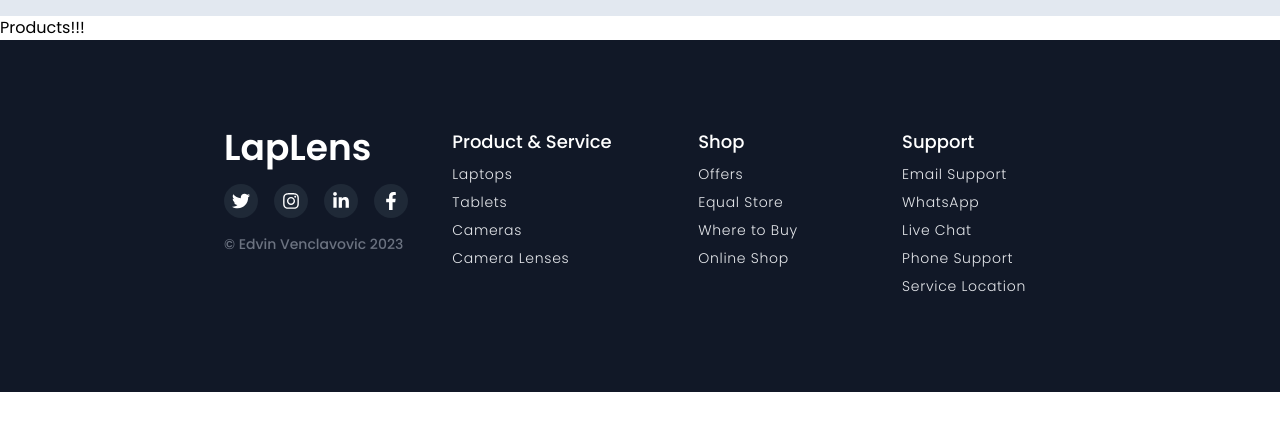
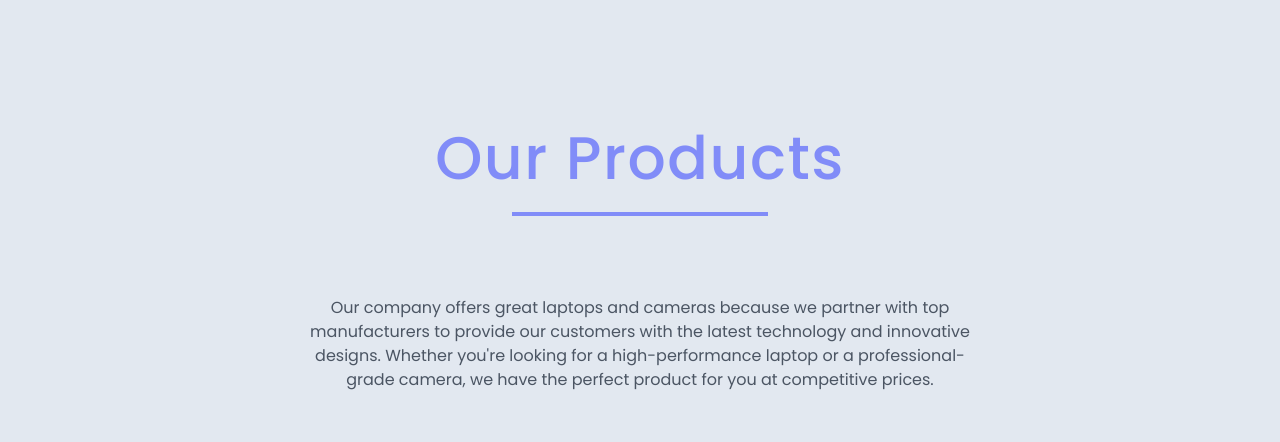
Before and after one commit to Dvin12/ecommerce, a React (Create React App) app: page /products in a window 1280 px wide. Shown: the part 120-562 px from the top of the page. Built offline with nearby package versions, Linux system fonts and the light colour scheme; data requests are answered from the project's data file.

Commit message:
added content to the products page
All the website is fully functional, now only that is left is improve  the styling  add responsiveness to it

```diff
--- a/src/App.js
+++ b/src/App.js
@@ -52,6 +52,7 @@ const router = createBrowserRouter([
       {
         path: "/products",
         element: <Products></Products>,
+        loader: productData,
       },
 
       {
--- a/src/component/Products.js
+++ /dev/null
@@ -1,30 +0,0 @@
-import ProductsCard from "./ProductsCard";
-
-function Products({ products }) {
-  return (
-    <section className="bg-gray-900 p-12 h-full ">
-      <div className="mx-28">
-        <div className="flex flex-col justify-center items-center ">
-          <h2 className="text-gray-100 text-6xl  mt-12 font-medium  tracking-wide">
-            Our Products
-          </h2>
-          <span className="w-64 h-[4px] bg-white mt-6"></span>
-          <p className="text-center mt-6 text-gray-400 text-sm w-3/4 ">
-            Our company offers great laptops and cameras because we partner with
-            top manufacturers to provide our customers with the latest
-            technology and innovative designs. Whether you're looking for a
-            high-performance laptop or a professional-grade camera, we have the
-            perfect product for you at competitive prices.
-          </p>
-        </div>
-        <section className="my-28 grid grid-cols-3 gap-20 justify-center p-12">
-          {products.map((item) => (
-            <ProductsCard key={item.id} product={item}></ProductsCard>
-          ))}
-        </section>
-      </div>
-    </section>
-  );
-}
-
-export default Products;
--- /dev/null
+++ b/src/component/ProductsComponent.js
@@ -0,0 +1,17 @@
+import ProductsCard from "./ProductsCard";
+
+function ProductsComponent({ products }) {
+  return (
+    <section className="h-full  p-12 ">
+      <div className="mx-28">
+        <section className="my-28 grid grid-cols-3 justify-center gap-20 p-12">
+          {products.map((item) => (
+            <ProductsCard key={item.id} product={item}></ProductsCard>
+          ))}
+        </section>
+      </div>
+    </section>
+  );
+}
+
+export default ProductsComponent;
--- a/src/pages/Products.js
+++ b/src/pages/Products.js
@@ -1,4 +1,31 @@
+import ProductsComponent from "../component/ProductsComponent";
+import ProductsCard from "../component/ProductsCard";
+import { useEffect, useState } from "react";
+import { useLoaderData } from "react-router-dom";
+
 function Products() {
-  return <div>Products!!!</div>;
+  const [products, setProducts] = useState([]);
+  const data = useLoaderData();
+  useEffect(() => {
+    setProducts(data.data);
+  }, [data]);
+  return (
+    <div className="bg-slate-200">
+      <div className="mx-48 flex flex-col items-center justify-center  ">
+        <h2 className="mt-28 text-6xl  font-medium tracking-wide  text-indigo-400">
+          Our Products
+        </h2>
+        <span className="mt-6 h-[4px] w-64 bg-indigo-400"></span>
+        <p className="mt-20 w-3/4 text-center  text-gray-600 ">
+          Our company offers great laptops and cameras because we partner with
+          top manufacturers to provide our customers with the latest technology
+          and innovative designs. Whether you're looking for a high-performance
+          laptop or a professional-grade camera, we have the perfect product for
+          you at competitive prices.
+        </p>
+      </div>
+      <ProductsComponent products={products}></ProductsComponent>
+    </div>
+  );
 }
 export default Products;
```
